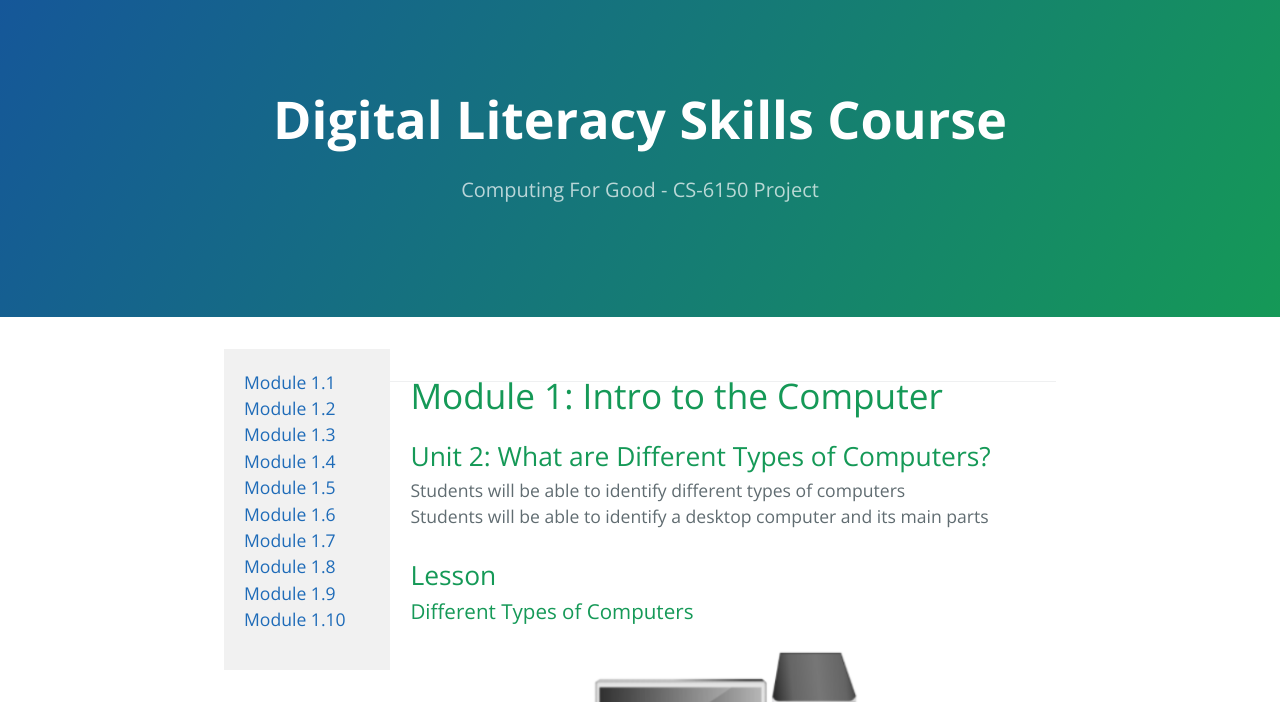
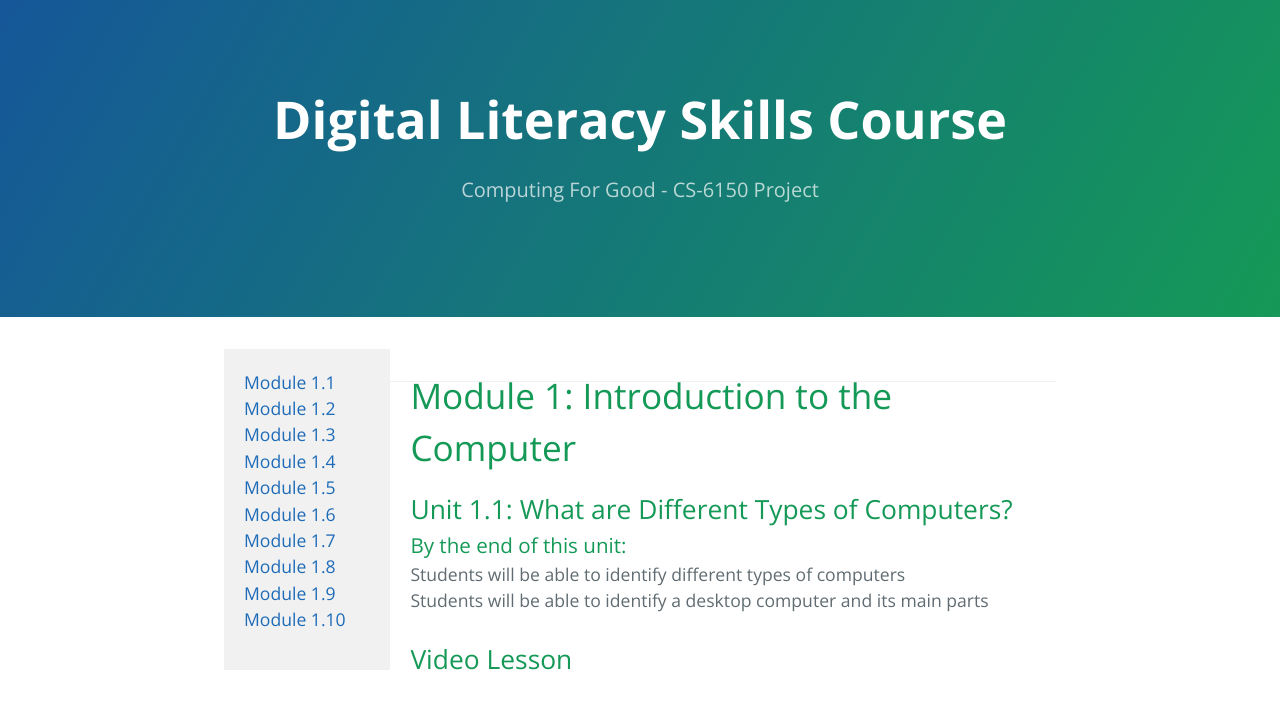
Before and after one commit to jeff-savin/lasalle, a Jekyll site: the page built from modules/module1/1_1.html, in a window 1280 px wide and 1400 px high, cut to the strip 0-702 px from the top of the window. Built offline with Jekyll 4.4.1, drawn with Linux system fonts in a browser that asks for light colours.

Commit message:
Update 1_1.html

```diff
--- a/modules/module1/1_1.html
+++ b/modules/module1/1_1.html
@@ -19,9 +19,9 @@ title: {{ site.name }}
 </nav>
 
 <article>
-	<h1>Module 1: Intro to the Computer</h1>
-	<h2>Unit 2: What are Different Types of Computers?</h2>
-
+	<h1>Module 1: Introduction to the Computer</h1>
+	<h2>Unit 1.1: What are Different Types of Computers?</h2>
+	<h3>By the end of this unit:</h3>
 	<div class = "goals">
 		<p style="margin: 0 auto;">Students will be able to identify different types of computers</p>
 		<p style="margin: 0 auto;">Students will be able to identify a desktop computer and its main parts</p>
@@ -29,8 +29,17 @@ title: {{ site.name }}
 
 	</br>
 
+	<div class = "video-lesson">
+		<h2>Video Lesson</h2>
+		</br>
+		<iframe width="480" height="340"
+		src="https://www.youtube.com/embed/Cu3R5it4cQs">
+		</iframe>
+	</div>
+
+	</br>
+
 	<div class = "lesson">
-		<h2>Lesson</h2>
 		<h3>Different Types of Computers</h3>
 
 		<p><img src="https://jeff-savin.github.io/lasalle/images/1_1.1.PNG" alt="Alt text" class="center"/></p>
@@ -52,13 +61,6 @@ title: {{ site.name }}
 
 	</div>
 
-	<div class = "video-lesson">
-		<h2>Video Lesson</h2>
-		</br>
-		<iframe width="480" height="340"
-		src="https://www.youtube.com/embed/Cu3R5it4cQs">
-		</iframe>
-	</div>
 
 	</br>
 
```
